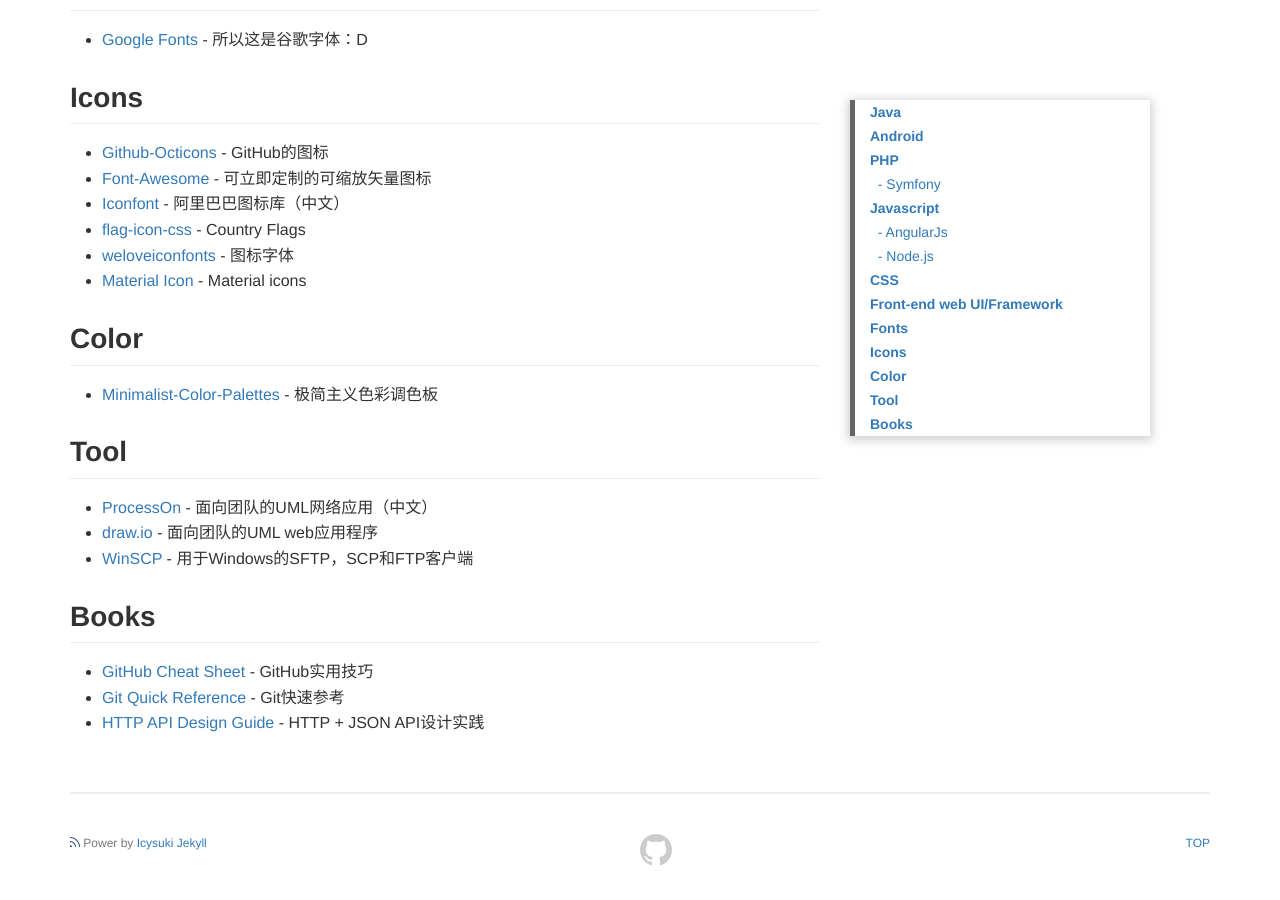
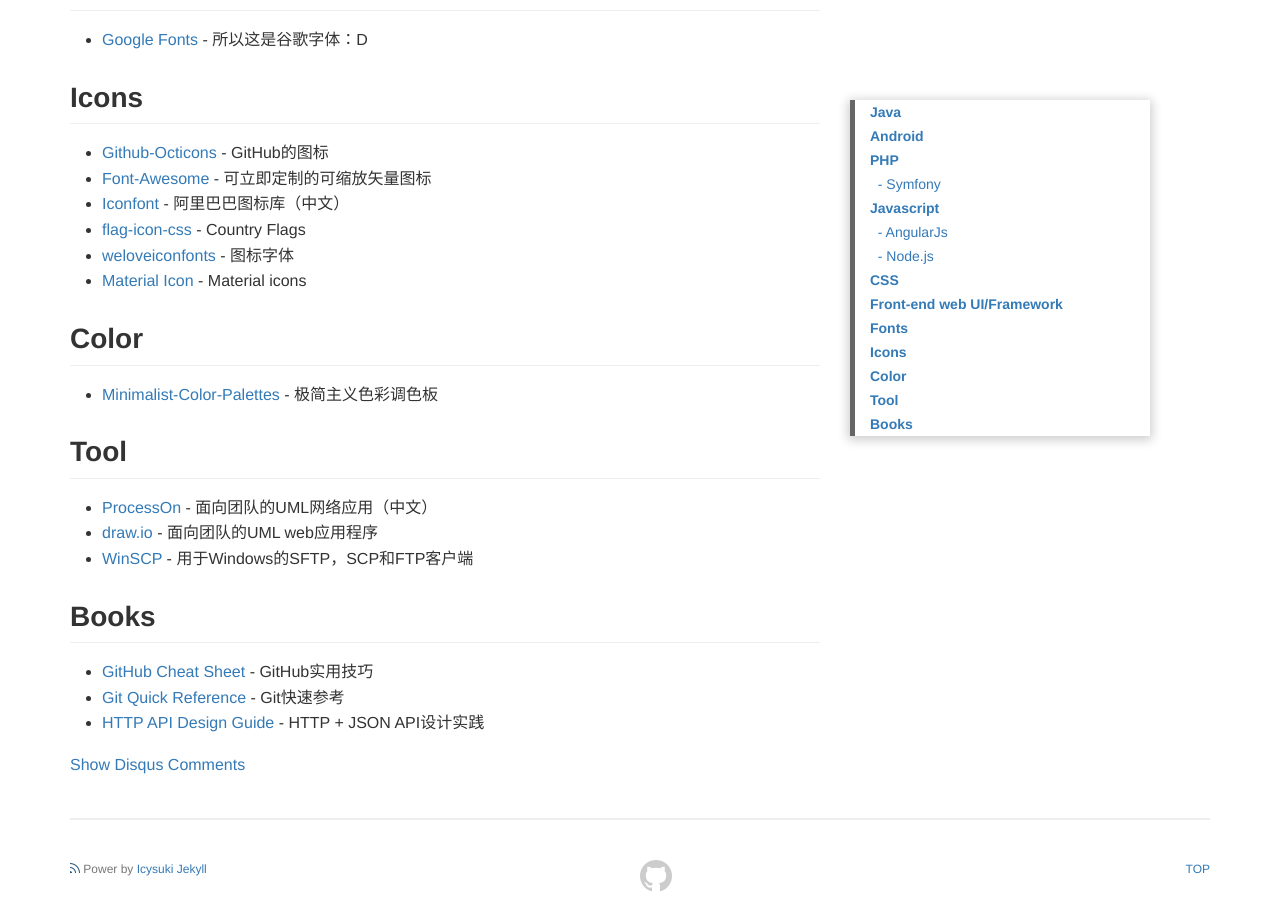
Before and after one commit to icysuki/icysuki.github.io, a Jekyll site: the page built from bookmark.md, in a window 1280 px wide and 900 px high, scrolled down 2166 px. Built offline with Jekyll 4.4.1, drawn with Linux system fonts in a browser that asks for light colours; a script that is not in the unit is left out; comment, search, counter and statistics services are not loaded; before the commit the page ends 3040 px from its top, so only the background shows below that.

Commit message:
评论优化

```diff
--- a/_includes/about.html
+++ b/_includes/about.html
@@ -71,9 +71,7 @@
         {% endif %}
 
         <!-- Comments -->
-        <div class="comment">
-            {% include comments.html %}
-        </div>
+        {% include comments.html %}
     </div>
 
     <div class="col-md-4">
--- a/_includes/comments.html
+++ b/_includes/comments.html
@@ -1,3 +1,4 @@
+<div class="comment">
 {% if page.comments != false %}
 
   {% if site.comments_provider != 'disqus' and site.lazy_load_disqus and site.disqus and site.disqus.username %}
@@ -98,3 +99,4 @@
         </script>
   {% endcase %}
 {% endif %}
+</div>
--- a/_layouts/post.html
+++ b/_layouts/post.html
@@ -13,7 +13,9 @@ css: ['sidebar-post-nav.css']
             {{ content }}
 
             <!-- Comments -->
-            {% include disqus-comments.html %}
+            <!--{% include disqus-comments.html %}-->
+
+            {% include comments.html %}
         </div>
         {% else %}
         <div class="col-md-8 markdown-body">
@@ -21,7 +23,9 @@ css: ['sidebar-post-nav.css']
             {{ content }}
 
             <!-- Comments -->
-            {% include disqus-comments.html %}
+            <!--{% include disqus-comments.html %}-->
+
+            {% include comments.html %}
         </div>
 
         <div class="col-md-4">
```
